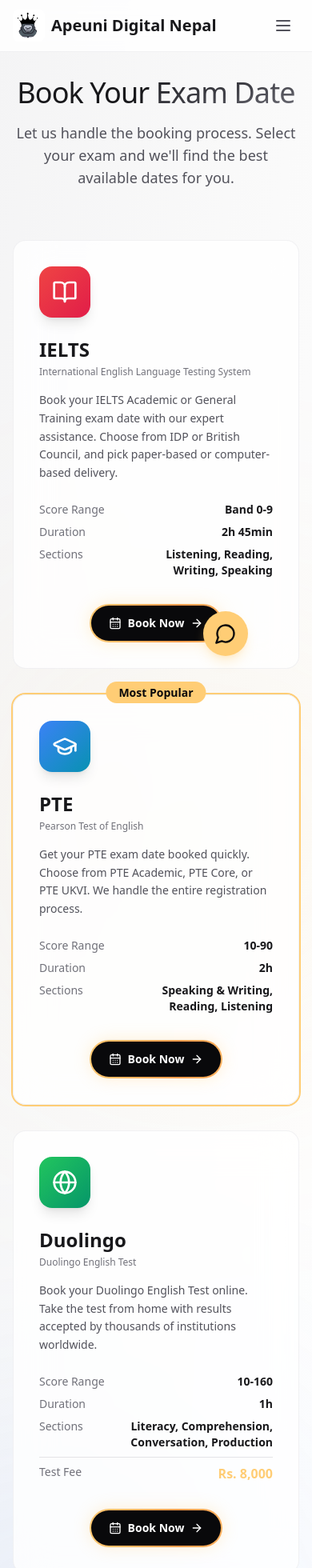
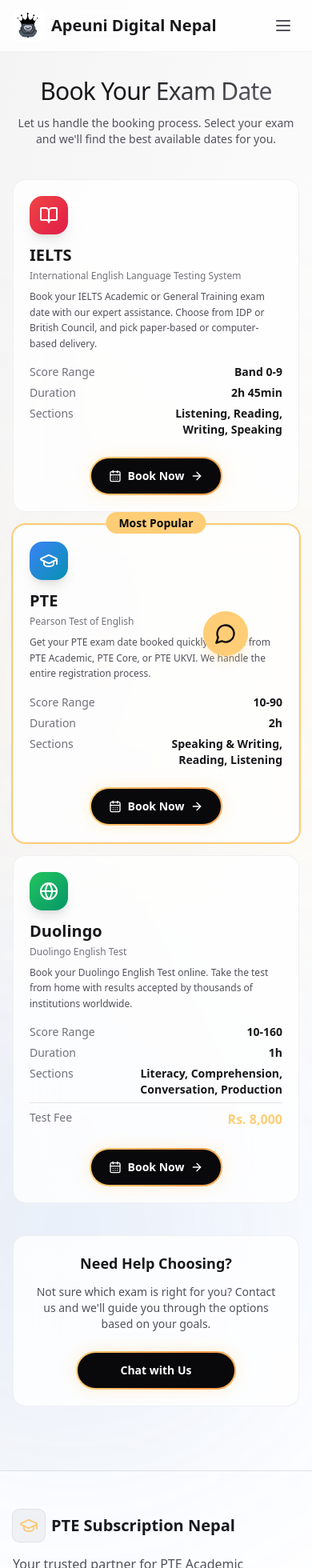
Before and after one commit to Hemkant04/pte-landing, a React (Vite) app: page /date-booking in a window 390 px wide. Shown: the top 1960 px of the page at 80% size. Built offline with nearby package versions, Linux system fonts and the light colour scheme.

Commit message:
mobile friendly

```diff
--- a/src/pages/DateBookingPage.jsx
+++ b/src/pages/DateBookingPage.jsx
@@ -77,25 +77,25 @@
       <div className="absolute bottom-0 right-0 w-[600px] h-[600px] bg-blue-500/10 rounded-full blur-[150px] pointer-events-none" />
 
       <div className="relative z-10 max-w-7xl mx-auto px-4 sm:px-6 lg:px-8">
-        <div className="text-center mb-16">
-          <h1 className="text-4xl md:text-5xl lg:text-6xl font-medium tracking-tight text-zinc-900 dark:text-white mb-4 transition-colors duration-300">
+        <div className="text-center mb-10 sm:mb-16">
+          <h1 className="text-3xl sm:text-4xl md:text-5xl lg:text-6xl font-medium tracking-tight text-zinc-900 dark:text-white mb-3 sm:mb-4 transition-colors duration-300">
             Book Your{' '}
             <span className="bg-gradient-to-br from-zinc-900 via-zinc-700 to-zinc-500 dark:from-white dark:via-white dark:to-zinc-400 bg-clip-text text-transparent">
               Exam Date
             </span>
           </h1>
-          <p className="text-lg text-zinc-600 dark:text-zinc-400 max-w-2xl mx-auto transition-colors duration-300">
+          <p className="text-sm sm:text-lg text-zinc-600 dark:text-zinc-400 max-w-2xl mx-auto transition-colors duration-300">
             Let us handle the booking process. Select your exam and we'll find the best available dates for you.
           </p>
         </div>
 
-        <div className="grid md:grid-cols-3 gap-8 max-w-5xl mx-auto">
+        <div className="grid md:grid-cols-3 gap-4 sm:gap-8 max-w-5xl mx-auto">
           {exams.map((exam) => {
             const Icon = exam.icon
             return (
               <div
                 key={exam.id}
-                className={`group bg-white/80 dark:bg-white/5 backdrop-blur-xl rounded-2xl p-8 border border-zinc-200/50 dark:border-white/10 hover:border-accent/50 transition-all duration-300 hover:shadow-xl hover:-translate-y-1 relative ${exam.popular ? 'ring-2 ring-accent' : ''}`}
+                className={`group bg-white/80 dark:bg-white/5 backdrop-blur-xl rounded-2xl p-5 sm:p-8 border border-zinc-200/50 dark:border-white/10 hover:border-accent/50 transition-all duration-300 hover:shadow-xl hover:-translate-y-1 relative ${exam.popular ? 'ring-2 ring-accent' : ''}`}
               >
                 {exam.popular && (
                   <div className="absolute -top-4 left-1/2 -translate-x-1/2">
@@ -103,17 +103,17 @@
                   </div>
                 )}
 
-                <div className={`w-16 h-16 rounded-2xl bg-gradient-to-br ${exam.color} flex items-center justify-center mb-6 group-hover:scale-110 transition-transform shadow-lg`}>
-                  <Icon className="w-8 h-8 text-white" />
+                <div className={`w-12 h-12 sm:w-16 sm:h-16 rounded-2xl bg-gradient-to-br ${exam.color} flex items-center justify-center mb-3 sm:mb-6 group-hover:scale-110 transition-transform shadow-lg`}>
+                  <Icon className="w-6 h-6 sm:w-8 sm:h-8 text-white" />
                 </div>
 
-                <h3 className="text-2xl font-bold text-zinc-900 dark:text-white mb-1 transition-colors duration-300">{exam.name}</h3>
-                <p className="text-xs text-zinc-500 dark:text-zinc-400 mb-4">{exam.fullName}</p>
-                <p className="text-zinc-600 dark:text-zinc-400 text-sm leading-relaxed mb-6 transition-colors duration-300">
+                <h3 className="text-xl sm:text-2xl font-bold text-zinc-900 dark:text-white mb-1 transition-colors duration-300">{exam.name}</h3>
+                <p className="text-xs text-zinc-500 dark:text-zinc-400 mb-2 sm:mb-4">{exam.fullName}</p>
+                <p className="text-zinc-600 dark:text-zinc-400 text-xs sm:text-sm leading-relaxed mb-4 sm:mb-6 transition-colors duration-300">
                   {exam.description}
                 </p>
 
-                <div className="space-y-2 mb-8">
+                <div className="space-y-1.5 sm:space-y-2 mb-6 sm:mb-8">
                   <div className="flex justify-between text-sm">
                     <span className="text-zinc-500 dark:text-zinc-400">Score Range</span>
                     <span className="font-semibold text-zinc-900 dark:text-white">{exam.score}</span>
@@ -170,10 +170,10 @@
           })}
         </div>
 
-        <div className="mt-16 text-center">
-          <div className="inline-block bg-white/80 dark:bg-white/5 backdrop-blur-xl rounded-2xl p-8 border border-zinc-200/50 dark:border-white/10 max-w-2xl">
-            <h3 className="text-xl font-semibold text-zinc-900 dark:text-white mb-3">Need Help Choosing?</h3>
-            <p className="text-zinc-600 dark:text-zinc-400 mb-6">
+        <div className="mt-10 sm:mt-16 text-center">
+          <div className="inline-block bg-white/80 dark:bg-white/5 backdrop-blur-xl rounded-2xl p-5 sm:p-8 border border-zinc-200/50 dark:border-white/10 max-w-2xl">
+            <h3 className="text-lg sm:text-xl font-semibold text-zinc-900 dark:text-white mb-3">Need Help Choosing?</h3>
+            <p className="text-sm sm:text-base text-zinc-600 dark:text-zinc-400 mb-6">
               Not sure which exam is right for you? Contact us and we'll guide you through the options based on your goals.
             </p>
             <a href="https://wa.me/message/S54RZTK2GC5OH1" target="_blank">
--- a/src/pages/PracticePackagePage.jsx
+++ b/src/pages/PracticePackagePage.jsx
@@ -80,24 +80,24 @@
       <div className="absolute bottom-0 left-0 w-[500px] h-[500px] bg-accent/10 rounded-full blur-[150px] pointer-events-none" />
 
       <div className="relative z-10 max-w-7xl mx-auto px-4 sm:px-6 lg:px-8">
-        <div className="text-center mb-16">
-          <h1 className="text-4xl md:text-5xl lg:text-6xl font-medium tracking-tight text-zinc-900 dark:text-white mb-4 transition-colors duration-300">
+        <div className="text-center mb-10 sm:mb-16">
+          <h1 className="text-3xl sm:text-4xl md:text-5xl lg:text-6xl font-medium tracking-tight text-zinc-900 dark:text-white mb-3 sm:mb-4 transition-colors duration-300">
             Choose Your{' '}
             <span className="bg-gradient-to-br from-zinc-900 via-zinc-700 to-zinc-500 dark:from-white dark:via-white dark:to-zinc-400 bg-clip-text text-transparent">
               Practice Package
             </span>
           </h1>
-          <p className="text-lg text-zinc-600 dark:text-zinc-400 max-w-2xl mx-auto transition-colors duration-300">
+          <p className="text-sm sm:text-lg text-zinc-600 dark:text-zinc-400 max-w-2xl mx-auto transition-colors duration-300">
             Select a platform that suits your preparation style. Unlock unlimited mock tests and track your progress.
           </p>
         </div>
 
-        <div className="grid md:grid-cols-3 gap-8 max-w-5xl mx-auto">
+        <div className="grid md:grid-cols-3 gap-4 sm:gap-8 max-w-5xl mx-auto">
           {packages.map((pkg) => (
             <button
               key={pkg.id}
               onClick={() => setSelected(pkg)}
-              className="group text-left bg-white/80 dark:bg-white/5 backdrop-blur-xl rounded-2xl p-8 border border-zinc-200/50 dark:border-white/10 hover:border-accent/50 transition-all duration-300 hover:shadow-xl hover:-translate-y-1 relative"
+              className="group text-left bg-white/80 dark:bg-white/5 backdrop-blur-xl rounded-2xl p-5 sm:p-8 border border-zinc-200/50 dark:border-white/10 hover:border-accent/50 transition-all duration-300 hover:shadow-xl hover:-translate-y-1 relative"
             >
               {pkg.popular && (
                 <div className="absolute -top-4 left-1/2 -translate-x-1/2">
@@ -107,14 +107,14 @@
                   </span>
                 </div>
               )}
-              <div className={`w-16 h-16 rounded-2xl bg-gradient-to-br ${pkg.color} flex items-center justify-center mb-6 group-hover:scale-110 transition-transform shadow-lg`}>
-                <span className="text-2xl font-bold text-white">{pkg.name[0]}</span>
+              <div className={`w-12 h-12 sm:w-16 sm:h-16 rounded-2xl bg-gradient-to-br ${pkg.color} flex items-center justify-center mb-3 sm:mb-6 group-hover:scale-110 transition-transform shadow-lg`}>
+                <span className="text-xl sm:text-2xl font-bold text-white">{pkg.name[0]}</span>
               </div>
-              <h3 className="text-2xl font-bold text-zinc-900 dark:text-white mb-1 transition-colors duration-300">{pkg.name}</h3>
-              <p className="text-sm font-medium text-accent mb-3">{pkg.tagline}</p>
-              <p className="text-zinc-600 dark:text-zinc-400 leading-relaxed transition-colors duration-300">{pkg.description}</p>
-              <div className="mt-6">
-                <span className="text-sm font-semibold text-zinc-900 dark:text-white group-hover:text-accent transition-colors">
+              <h3 className="text-xl sm:text-2xl font-bold text-zinc-900 dark:text-white mb-1 transition-colors duration-300">{pkg.name}</h3>
+              <p className="text-xs sm:text-sm font-medium text-accent mb-2 sm:mb-3">{pkg.tagline}</p>
+              <p className="text-sm sm:text-base text-zinc-600 dark:text-zinc-400 leading-relaxed transition-colors duration-300">{pkg.description}</p>
+              <div className="mt-4 sm:mt-6">
+                <span className="text-xs sm:text-sm font-semibold text-zinc-900 dark:text-white group-hover:text-accent transition-colors">
                   View Plans & Pricing →
                 </span>
               </div>
```
